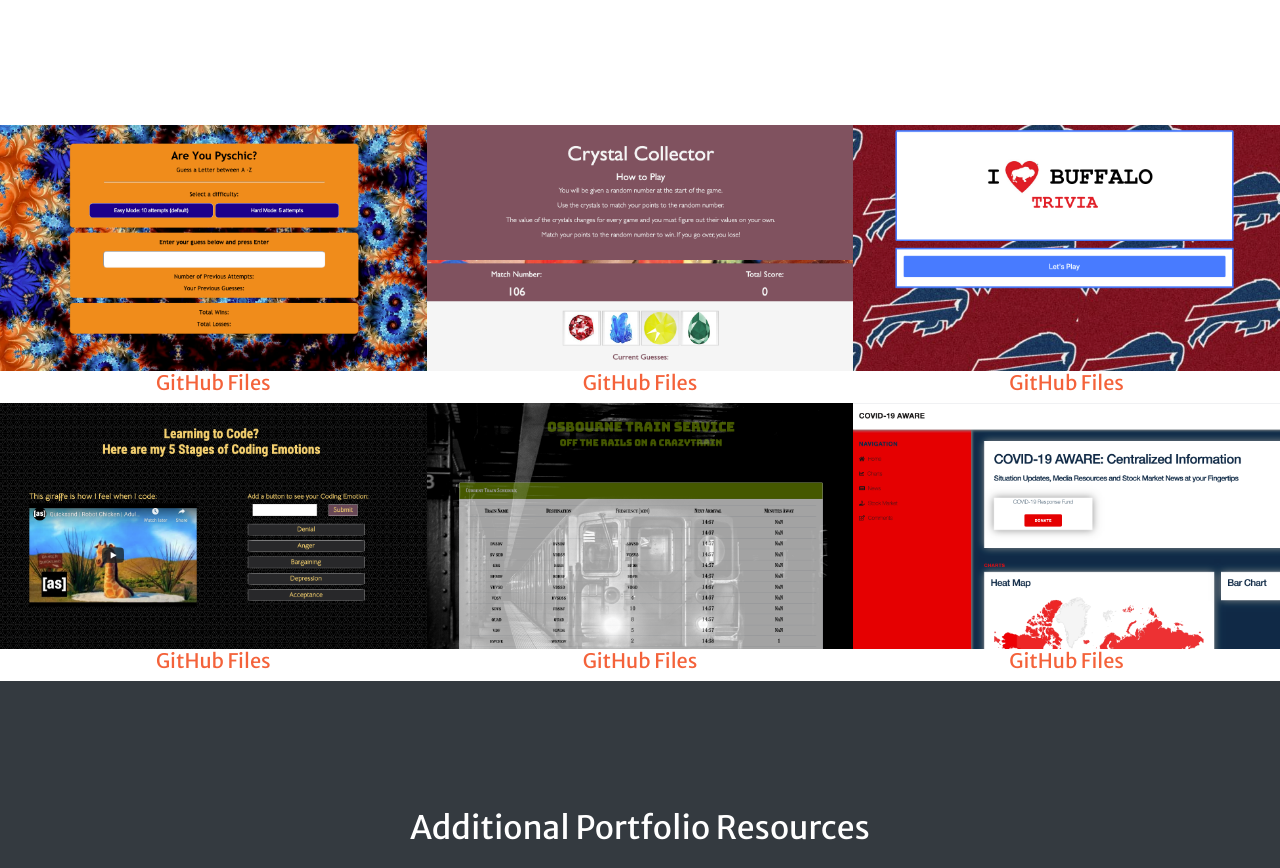
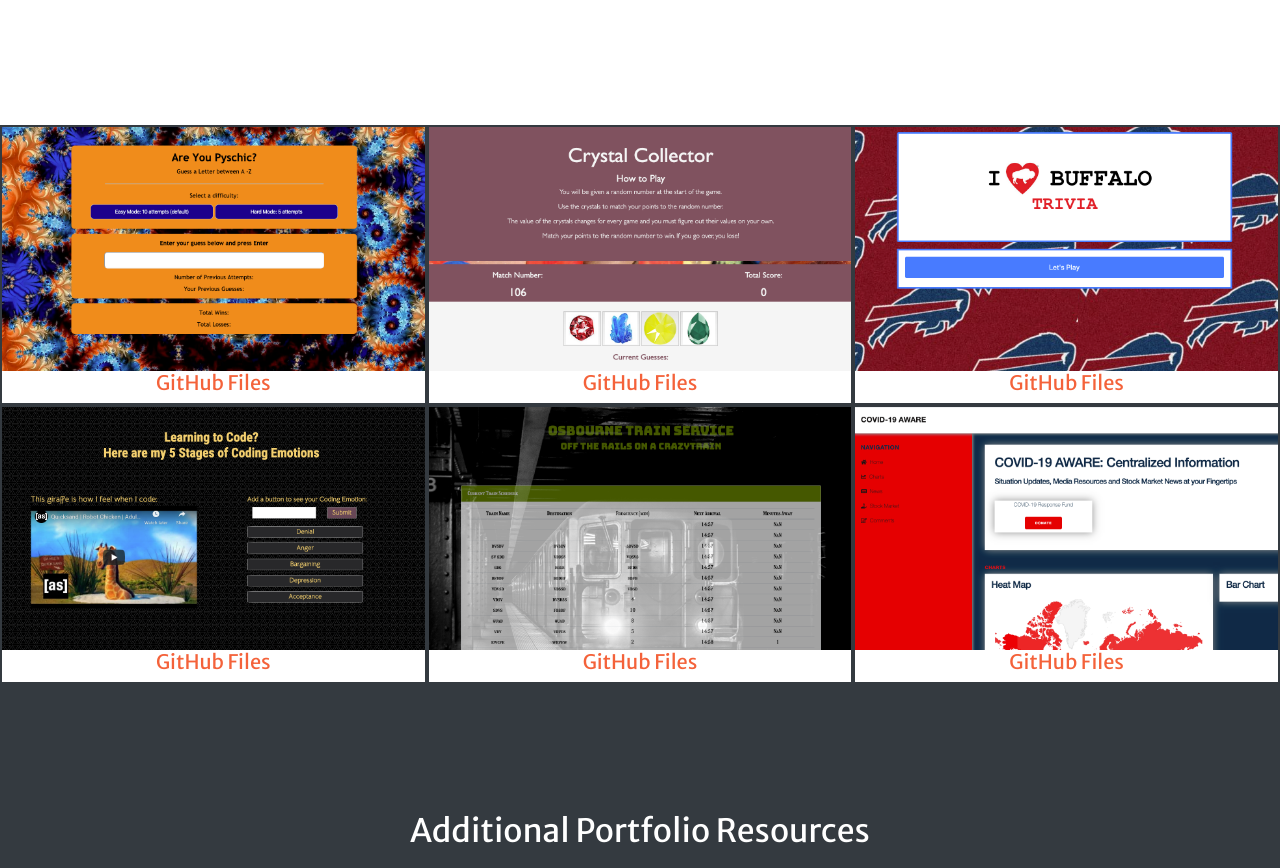
Before and after one commit to lindseytummond/portfolio, a plain HTML site: page index.html in a window 1280 px wide. Shown: the part 2110-2978 px from the top of the page. Drawn offline with nearby package versions, Linux system fonts and the light colour scheme.

Commit message:
portfolio border

```diff
--- a/index.html
+++ b/index.html
@@ -174,7 +174,7 @@
                 <div class="row no-gutters">
 
                     <!-- Pyschic Game -->
-                    <div class="col-lg-4 col-sm-6">
+                    <div class="col-lg-4 col-sm-6" id="project">
                         <a class="portfolio-box" href="https://lindseytummond.github.io/psychic-game/" target="_blank">
                             <img class="img-fluid" src="assets/img/portfolio/thumbnails/psychicGame.png" alt="psychicGame">
                             <div class="portfolio-box-caption">
@@ -188,7 +188,7 @@
                     </div>
 
                     <!-- Crystal Collector -->
-                    <div class="col-lg-4 col-sm-6">
+                    <div class="col-lg-4 col-sm-6" id="project">
                         <a class="portfolio-box" href="https://lindseytummond.github.io/unit-4-game/" target="_blank">
                             <img class="img-fluid" src="assets/img/portfolio/thumbnails/crystalCollector.png" alt="psychicGame">
                             <div class="portfolio-box-caption">
@@ -202,7 +202,7 @@
                     </div>
 
                     <!-- Buffalo Trivia -->
-                    <div class="col-lg-4 col-sm-6">
+                    <div class="col-lg-4 col-sm-6" id="project">
                         <a class="portfolio-box" href="https://lindseytummond.github.io/trivia-game/" target="_blank">
                             <img class="img-fluid" src="assets/img/portfolio/thumbnails/buffaloTrivia.png" alt="psychicGame">
                             <div class="portfolio-box-caption">
@@ -216,7 +216,7 @@
                     </div>
 
                     <!-- GifTastic -->
-                    <div class="col-lg-4 col-sm-6">
+                    <div class="col-lg-4 col-sm-6" id="project">
                         <a class="portfolio-box" href="https://lindseytummond.github.io/gifTastic/" target="_blank">
                             <img class="img-fluid" src="assets/img/portfolio/thumbnails/gifTastic.png" alt="psychicGame">
                             <div class="portfolio-box-caption">
@@ -230,7 +230,7 @@
                     </div>
 
                     <!-- Train Scheduler -->
-                    <div class="col-lg-4 col-sm-6">
+                    <div class="col-lg-4 col-sm-6" id="project">
                         <a class="portfolio-box" href="https://lindseytummond.github.io/trainScheduler/" target="_blank">
                             <img class="img-fluid" src="assets/img/portfolio/thumbnails/trainScheduler.png" alt="psychicGame">
                             <div class="portfolio-box-caption">
@@ -244,7 +244,7 @@
                     </div>
 
                     <!-- COVID-19 AWARE -->
-                    <div class="col-lg-4 col-sm-6">
+                    <div class="col-lg-4 col-sm-6" id="project">
                         <a class="portfolio-box" href="https://steffisbootcampdrive.github.io/Project1/" target="_blank">
                             <img class="img-fluid" src="assets/img/portfolio/thumbnails/covid19Aware.png" alt="psychicGame">
                             <div class="portfolio-box-caption">
```
Also changed, not shown: css/styles.css.
